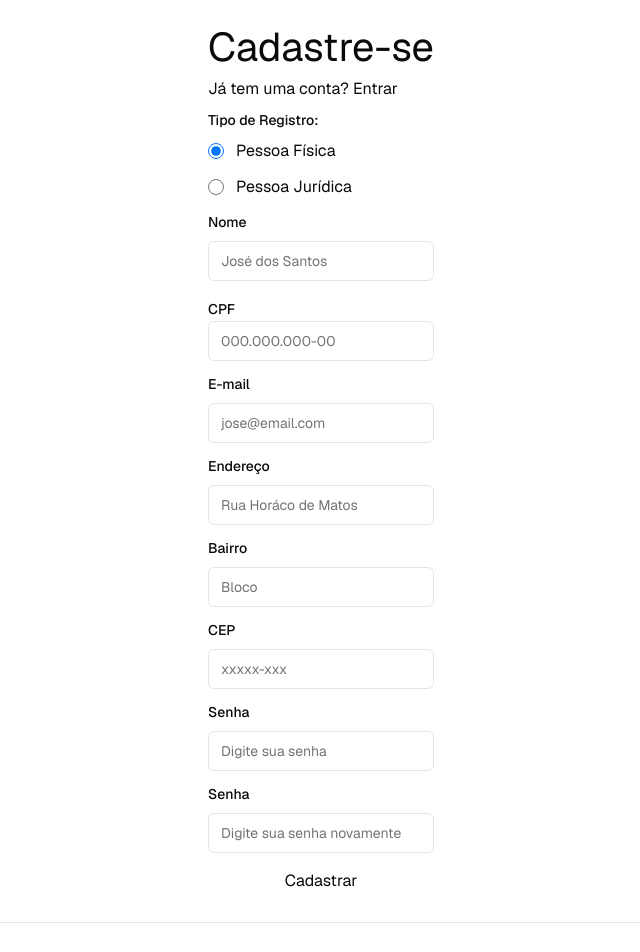
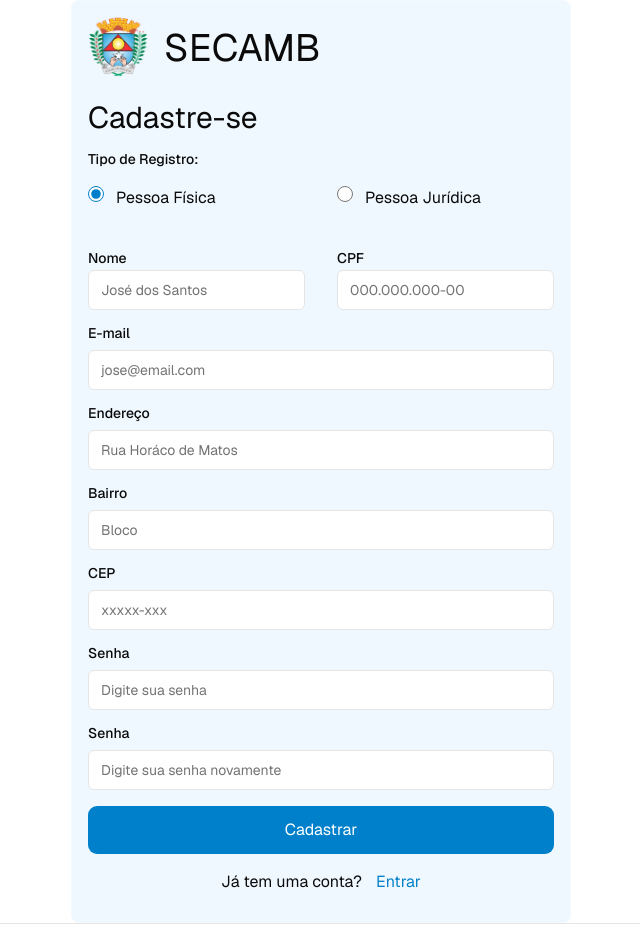
Before and after one commit to IFBASeabra/SECAMB, a Next.js app: page /sign-up in a window 1280 px wide. Shown: the top 952 px of the page, without its empty margins (319-959 px from the left). Built offline with nearby package versions, Linux system fonts and the light colour scheme.

Commit message:
alterações no arquivo scss e no formulario de cadastro

```diff
--- a/app/(auth-pages)/sign-up/SignUpForm.tsx
+++ b/app/(auth-pages)/sign-up/SignUpForm.tsx
@@ -1,6 +1,7 @@
 "use client";
 
 import React, { useState } from "react";
+import Image from "next/image";
 import { zodResolver } from "@hookform/resolvers/zod";
 import { useForm } from "react-hook-form";
 import Link from "next/link";
@@ -25,41 +26,38 @@ const SignUpForm = ({ searchParams, signUpAction }: SignUpFormType) => {
     resolver: zodResolver(signUpFormSchema),
   });
 
-  console.log('form.formState.errors: ', form.formState.errors)
+  console.log("form.formState.errors: ", form.formState.errors);
 
   const [registerType, setRegisterType] = useState("pessoa_fisica");
 
   const registerUser = async (data: z.output<typeof signUpFormSchema>) => {
     const formData = new FormData();
 
-    formData.append('name', data.name)
-    formData.append('email', data.email)
-    formData.append('register_type', data.register_type)
-    formData.append('document', data.document)
-    formData.append('address', data.address)
-    formData.append('neighborhood', data.neighborhood)
-    formData.append('zipcode', data.zipcode)
-    formData.append('password', data.password)
-    formData.append('password_validation', data.password_validation)
+    formData.append("name", data.name);
+    formData.append("email", data.email);
+    formData.append("register_type", data.register_type);
+    formData.append("document", data.document);
+    formData.append("address", data.address);
+    formData.append("neighborhood", data.neighborhood);
+    formData.append("zipcode", data.zipcode);
+    formData.append("password", data.password);
+    formData.append("password_validation", data.password_validation);
 
-    await signUpAction(formData)
-  }
+    await signUpAction(formData);
+  };
 
   return (
-		<form
-			className="register"
-			onSubmit={form.handleSubmit(registerUser)}
-		>
-			<h1 className="register__title">Cadastre-se</h1>
-			<p className="register__sign-in">
-				Já tem uma conta?{" "}
-				<Link className="register__link" href="/sign-in">
-					Entrar
-				</Link>
-			</p>
+    <form className="register" onSubmit={form.handleSubmit(registerUser)}>
+      <div className="register__banner">
+        <Image src="/logo.png" alt="logo" width={60} height={100} />
+        <h3 className="banner-h4"> SECAMB</h3>
+      </div>
+      <h4 className="register__title">Cadastre-se</h4>
+
       <div className="register__form">
         <div className="register__form-group">
           <Label htmlFor="register_type">Tipo de Registro: </Label>
+          <div className="register__form-group-types">
             <label className="register__radio" htmlFor="pessoa_fisica">
               <input
                 {...form.register("register_type")}
@@ -91,8 +89,11 @@ const SignUpForm = ({ searchParams, signUpAction }: SignUpFormType) => {
               Pessoa Jurídica
             </label>
           </div>
+        </div>
         <div className="register__form-group">
-					<Label htmlFor="name">
+          <div className="register__form-group-type">
+            <div className="register__form-group-type-ty">
+              <Label htmlFor="name" className="labeis">
                 {registerType === "pessoa_juridica" ? "Razão Social" : "Nome"}
               </Label>
               <Input
@@ -106,12 +107,14 @@ const SignUpForm = ({ searchParams, signUpAction }: SignUpFormType) => {
                 required
               />
               {form.formState.errors.name && (
-						<p className="form-error">{form.formState.errors.name.message}</p>
+                <p className="form-error">
+                  {form.formState.errors.name.message}
+                </p>
               )}
             </div>
 
-				<div className="register_form-group">
-					<Label htmlFor="register-type">
+            <div className="register__form-group-type-ty">
+              <Label htmlFor="register-type" className="label">
                 {registerType === "pessoa_juridica" ? "CNPJ" : "CPF"}
               </Label>
               <Input
@@ -123,6 +126,7 @@ const SignUpForm = ({ searchParams, signUpAction }: SignUpFormType) => {
                     : "000.000.000-00"
                 }
                 type="text"
+                className="input"
                 required
               />
               {form.formState.errors.document && (
@@ -131,9 +135,13 @@ const SignUpForm = ({ searchParams, signUpAction }: SignUpFormType) => {
                 </p>
               )}
             </div>
+          </div>
+        </div>
 
         <div className="register__form-group">
-					<Label htmlFor="email">E-mail</Label>
+          <Label htmlFor="email" className="label">
+            E-mail
+          </Label>
           <Input
             {...form.register("email")}
             name="email"
@@ -143,7 +151,9 @@ const SignUpForm = ({ searchParams, signUpAction }: SignUpFormType) => {
         </div>
 
         <div className="register__form-group">
-					<Label htmlFor="address">Endereço</Label>
+          <Label htmlFor="address" className="label">
+            Endereço
+          </Label>
           <Input
             {...form.register("address")}
             name="address"
@@ -159,7 +169,9 @@ const SignUpForm = ({ searchParams, signUpAction }: SignUpFormType) => {
         </div>
 
         <div className="register__form-group">
-					<Label htmlFor="neighborhood">Bairro</Label>
+          <Label htmlFor="neighborhood" className="label">
+            Bairro
+          </Label>
           <Input
             {...form.register("neighborhood")}
             name="neighborhood"
@@ -175,7 +187,9 @@ const SignUpForm = ({ searchParams, signUpAction }: SignUpFormType) => {
         </div>
 
         <div className="register__form-group">
-					<Label htmlFor="zipcode">CEP</Label>
+          <Label htmlFor="zipcode" className="label">
+            CEP
+          </Label>
           <Input
             {...form.register("zipcode")}
             name="zipcode"
@@ -189,7 +203,9 @@ const SignUpForm = ({ searchParams, signUpAction }: SignUpFormType) => {
           )}
         </div>
         <div className="register__form-group">
-					<Label htmlFor="password">Senha</Label>
+          <Label htmlFor="password" className="label">
+            Senha
+          </Label>
           <Input
             {...form.register("password")}
             type="password"
@@ -205,7 +221,9 @@ const SignUpForm = ({ searchParams, signUpAction }: SignUpFormType) => {
           )}
         </div>
         <div className="register__form-group">
-					<Label htmlFor="password">Senha</Label>
+          <Label htmlFor="password" className="label">
+            Senha
+          </Label>
           <Input
             {...form.register("password_validation")}
             type="password"
@@ -220,12 +238,17 @@ const SignUpForm = ({ searchParams, signUpAction }: SignUpFormType) => {
             </p>
           )}
         </div>
-				<button
-          type="submit"
-					className="register__submit"
-				>
+        <button type="submit" className="register__submit">
           Cadastrar
         </button>
+        <div className="register__signup">
+          <p className="register__sign-in">
+            Já tem uma conta?{" "}
+            <Link className="register__signup-links" href="/sign-in">
+              Entrar
+            </Link>
+          </p>
+        </div>
       </div>
       <FormMessage message={searchParams} />
     </form>
--- a/app/(auth-pages)/sign-up/sign-up.scss
+++ b/app/(auth-pages)/sign-up/sign-up.scss
@@ -1,13 +1,29 @@
+:root {
+  --color: #0080ca;
+}
+
 .register {
+  background-color: aliceblue;
   padding: 16px;
-  border: 1px solid rgba(255 ,255, 255 , 0.1);
+  border: 1px solid rgba(255, 255, 255, 0.1);
   border-radius: 8px;
   width: 100%;
-  max-width: 800px;
+  max-width: 1200px;
   margin: 0 auto;
 
+  &__banner {
+    display: flex;
+    align-items: center;
+    gap: 16px;
+    margin-bottom: 18px;
+
+    .banner-h4 {
+      font-size: 38px;
+    }
+  }
+
   &__title {
-    font-size: 40px;
+    font-size: 30px;
   }
 
   &__form {
@@ -19,20 +35,59 @@
     &-group {
       display: flex;
       flex-direction: column;
-      gap: 12px;
+
+      &-types {
+        margin: 20px 0;
+        display: flex;
+        gap: 32px;
+        justify-content: center;
+      }
+
+      .label {
+        margin-bottom: 10px;
+      }
+
+      &-type {
+        display: flex;
+        gap: 32px;
+        &-ty {
+          .input {
+            color: lightblue;
+          }
+        }
+      }
     }
   }
 
   &__radio {
     display: flex;
-    align-items: center;
     gap: 12px;
     font-size: 16px;
     cursor: pointer;
+    width: 100%;
 
     input[type="radio"] {
       width: 16px;
       height: 16px;
+      accent-color: #0080ca;
+    }
+  }
+
+  &__submit {
+    padding: 12px;
+    background-color: var(--color);
+    border-radius: 9px;
+    color: #fff;
+  }
+
+  &__signup {
+    display: flex;
+    align-items: center;
+    justify-content: center;
+
+    &-links {
+      color: var(--color);
+      margin-left: 10px;
     }
   }
 }
--- a/schemas/signUp.ts
+++ b/schemas/signUp.ts
@@ -5,7 +5,9 @@ export const signUpFormSchema = z
   .object({
     name: z
       .string()
-			.regex(/^[A-Za-zÀ-ÖØ-öø-ÿ]+(?: [A-Za-zÀ-ÖØ-öø-ÿ]+)+$/, {message: "Informe o nome completo sem caracteres especiais"})
+      .regex(/^[A-Za-zÀ-ÖØ-öø-ÿ]+(?: [A-Za-zÀ-ÖØ-öø-ÿ]+)+$/, {
+        message: "Informe o nome completo sem caracteres especiais",
+      })
       .trim(),
     email: z.string().email({ message: "Informe um e-mail válido." }).trim(),
     password: z
```
Also changed, not shown: app/(auth-pages)/sign-in/sign-in.scss (added), public/logo.png (added). Lines whose indentation alone changed are shown as unchanged.
